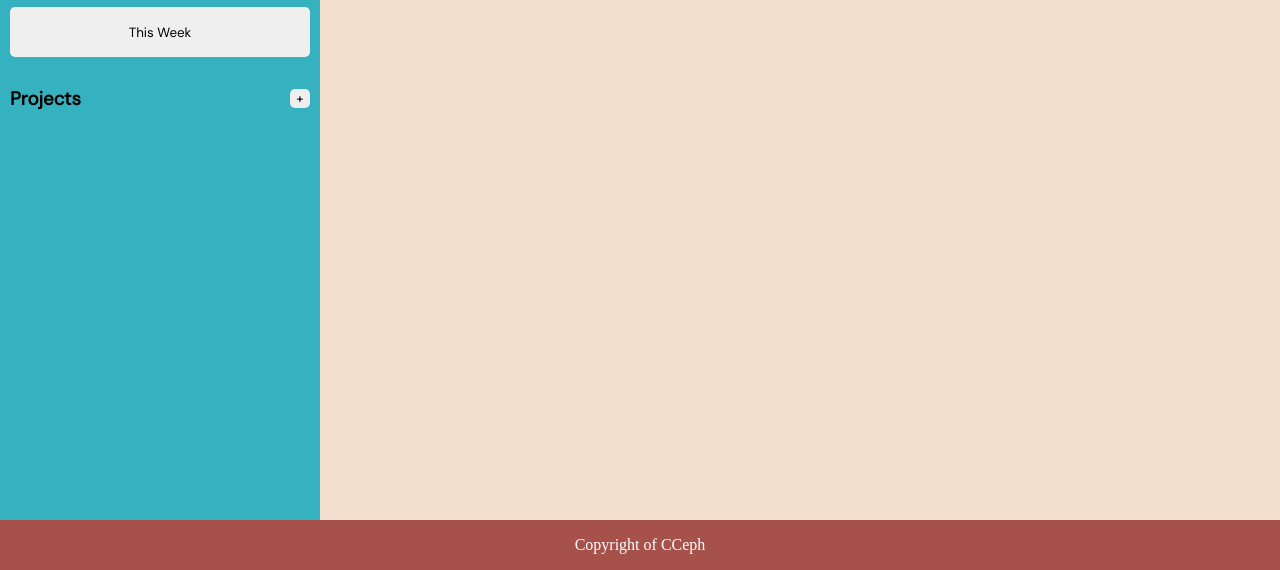
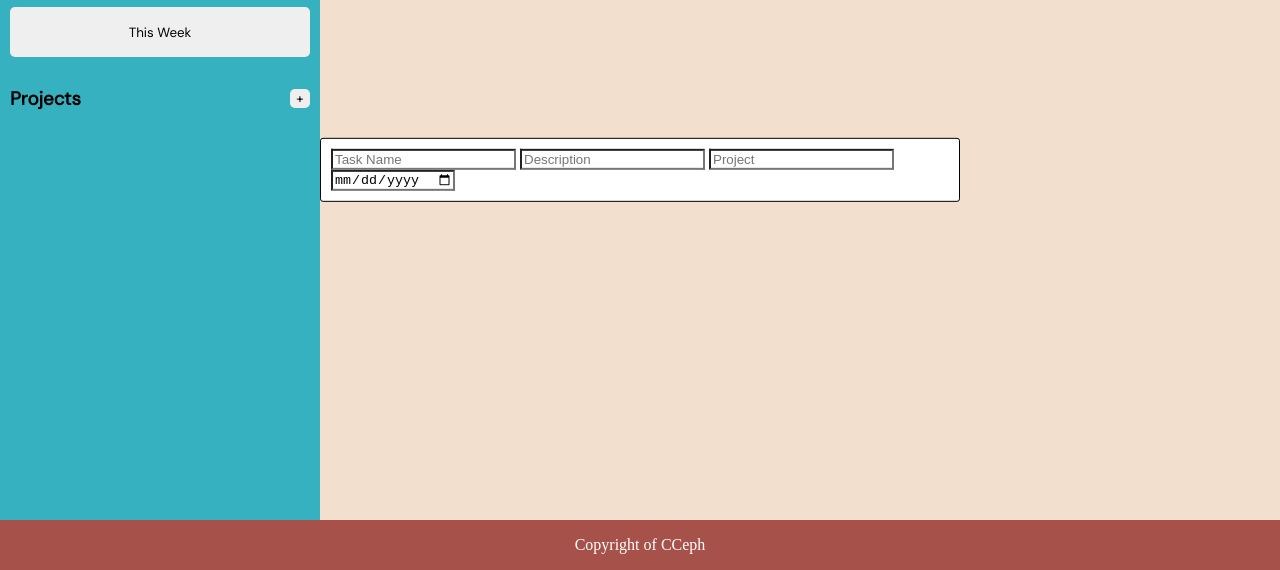
Before and after one commit to CCeph/to-do-list, a plain HTML site: page index.html in a window 1280 px wide. Shown: the part 230-800 px from the top of the page. Drawn offline with Linux system fonts and the light colour scheme.

Commit message:
Add part of a popup for adding tasks

```diff
--- a/index.html
+++ b/index.html
@@ -30,6 +30,13 @@
       <div class="footer">
         <p>Copyright of CCeph</p>
       </div>
+
+      <div class="addTaskPopup">
+        <input type="text" placeholder="Task Name" />
+        <input type="text" placeholder="Description" />
+        <input type="text" placeholder="Project" />
+        <input type="date" />
+      </div>
     </div>
   </body>
 </html>
```
Also changed, not shown: main.js (+1 -1 lines).
